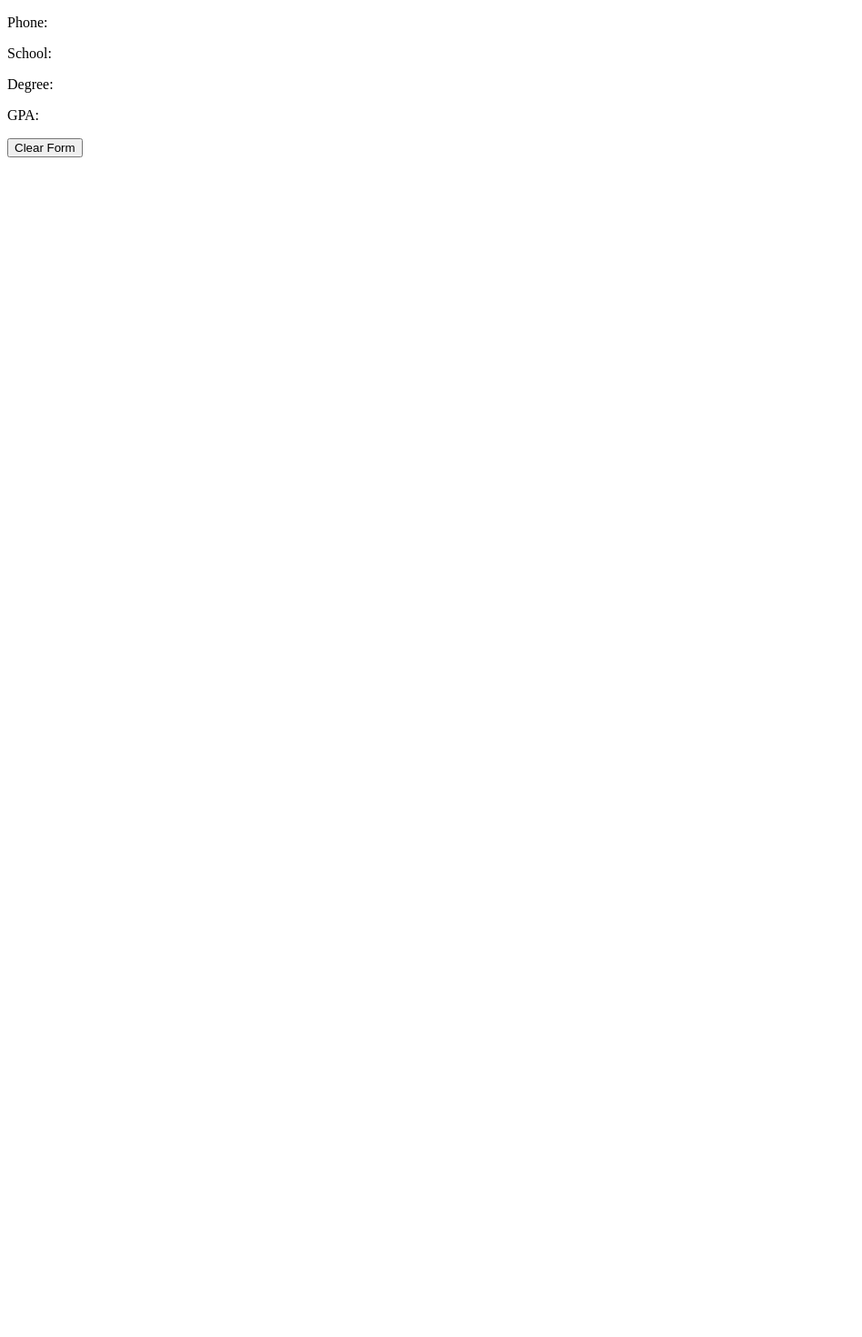
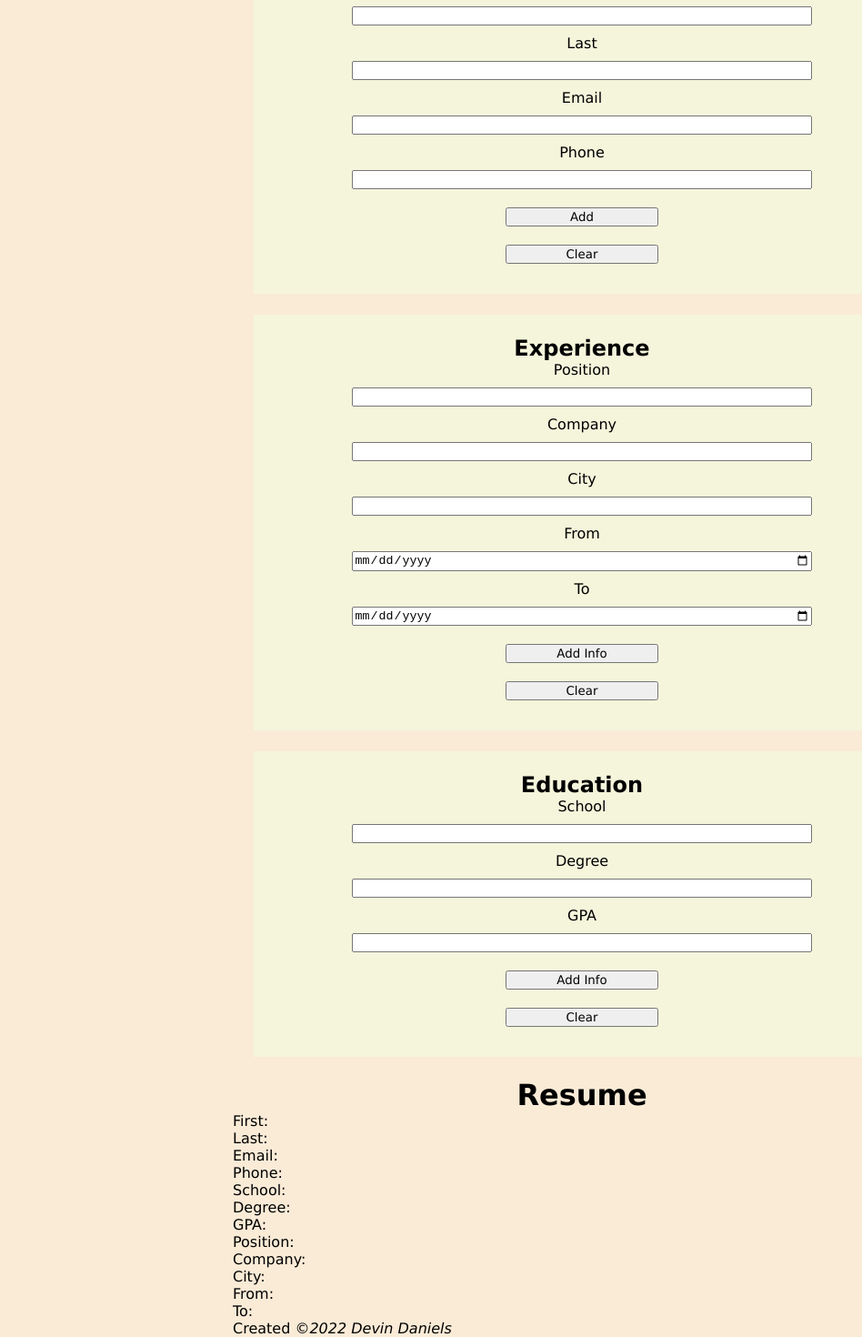
Before and after one commit to devingdaniels/resume_generator, a React (Create React App) app: page / in a window 1280 px wide. Shown: the part 216-1686 px from the top of the page at 91% size, without its empty margins (0-948 px from the left). Before the commit the page ends 800 px from the top, so only its background shows below. Built offline with nearby package versions, Linux system fonts and the light colour scheme.

Commit message:
Refactored App.js, added App.css

```diff
--- a/src/App.js
+++ b/src/App.js
@@ -1,58 +1,68 @@
 import React, { Component } from 'react'
 
+// Styles
+import './styles/App.css'
+
 // Components
+import Header from './components/Header'
 import Personal from './components/Personal'
 import Education from './components/Education'
-// import Work from './components/Work'
+import Experience from './components/Experience'
 import Resume from './components/Resume'
+import Footer from './components/Footer'
 
-
-
-export default class App extends Component {
+class App extends Component {
   constructor() {
     super()
     // State variable
     this.state = {
       personalInfo: {},
-      educationInfo: {}
+      educationInfo: {},
+      experienceInfo: {}
     }
     // Method getting passed to child component
     this.getPersonInfo = this.getPersonInfo.bind(this)
     this.getEducationInfo = this.getEducationInfo.bind(this)
   }
-
+  // CLASS METHODS
   // Method to get personal info from Personal Component state
   getPersonInfo = (info) => {
     this.setState({
       personalInfo: info
     })
   }
-
-
+  // Method to get education info from Education Component state
+  getExperienceInfo = (info) => {
+    this.setState({
+      experienceInfo: info
+    })
+  }
+  // Method to get education info from Education Component state
   getEducationInfo = (info) => {
     this.setState({
       educationInfo: info
     })
   }
-
-
-  clearForm = () => {
-    this.setState({
-      personalInfo: {},
-      educationInfo: {}
-    })
-  }
-
-
   render() {
     return (
       <div>
-        <Personal getPersonInfo={this.getPersonInfo} ></Personal>
-        <Education getEducationInfo={this.getEducationInfo }/>
-        <Resume personalInfo={this.state.personalInfo} educationInfo={this.state.educationInfo} />
-
-        <button onClick={this.clearForm}>Clear Form</button>
+        <Header></Header>
+        <main>
+        <section className='enterDataComponent'>
+          <Personal getPersonInfo={this.getPersonInfo}></Personal>
+        </section>
+        <section className='enterDataComponent'>
+          <Experience getExperienceInfo={this.getExperienceInfo}></Experience>
+        </section>
+        <section className='enterDataComponent'>
+            <Education getEducationInfo={this.getEducationInfo }/>
+          </section>
+        <Resume personalInfo={this.state.personalInfo} experienceInfo={ this.state.experienceInfo} educationInfo={this.state.educationInfo}  />
+        </main>
+        <Footer></Footer>
       </div>
     )
   }
 }
+
+export default App
--- a/src/components/Education.js
+++ b/src/components/Education.js
@@ -55,6 +55,7 @@ export class Education extends Component {
 
     return (
       <div>
+        <h1>Education</h1>
         <form onSubmit={this.handleSubmit}>
 
           <label htmlFor="school">School</label>
--- /dev/null
+++ b/src/components/Experience.js
@@ -0,0 +1,118 @@
+import React, { Component } from 'react'
+
+
+export class Experience extends Component {
+
+   constructor(props) {
+     super(props)
+     // State variable
+     this.state = {
+       info: {
+         position: '',
+         company: '',
+         city: '',
+         from: '',
+         to: ''
+       }
+     }
+   }
+
+  handleOnChange = (e) => {
+    // Dynamically update the property
+    this.setState({
+      info: {
+        ...this.state.info,
+        [e.target.id] : e.target.value
+      }
+    })
+  }
+
+  handleSubmit = (e) => {
+    // Prevent page reload
+    e.preventDefault()
+    // Form submitted, update the state with confirmed values and pass the info back to App.js
+    this.setState({
+      info: {
+          position: this.state.info.position,
+          company: this.state.info.company,
+          city: this.state.info.city,
+          from: this.state.info.from,
+          to: this.state.info.to
+      }
+    })
+    // Make the function call to pass back updated object
+    this.props.getExperienceInfo(this.state.info)
+  }
+
+  clearForm = () => {
+    this.setState({
+      info: {
+         position: this.state.info.position,
+         company: this.state.info.company,
+         city: this.state.info.city,
+         from: this.state.info.from,
+         to: this.state.info.to
+       }
+    })
+  }
+
+
+  render() {
+
+    const { position, company, city, from, to } = this.state.info
+
+    return (
+      <div>
+        <h1>Experience</h1>
+        <form onSubmit={this.handleSubmit}>
+
+          <label htmlFor="position">Position</label>
+          <input
+            type="text"
+            id='position'
+            value={position}
+            onChange={ this.handleOnChange }
+          />
+
+          <label htmlFor="company">Company</label>
+          <input
+            type="text"
+            id='company'
+            value={company}
+            onChange={ this.handleOnChange }
+          />
+
+          <label htmlFor="city">City</label>
+          <input
+            type="text"
+            id='city'
+            value={city}
+            onChange={ this.handleOnChange }
+          />
+
+          <label htmlFor="from">From</label>
+          <input
+            type="date"
+            id='from'
+            value={from}
+            onChange={ this.handleOnChange }
+          />
+
+          <label htmlFor="to">To</label>
+          <input
+            type="date"
+            id='to'
+            value={to}
+            onChange={ this.handleOnChange }
+          />
+
+          <button type='submit'>Add Info</button>
+          <button onClick={this.clearForm}>Clear</button>
+
+        </form>
+      </div>
+    )
+  }
+}
+
+export default Experience
--- /dev/null
+++ b/src/components/Footer.js
@@ -0,0 +1,12 @@
+import React from 'react'
+
+const Footer = () => {
+    let date = new Date().getFullYear()
+  return (
+    <footer>
+       <p>Created &copy;<i>{date}</i><cite> Devin Daniels</cite></p>
+    </footer>
+  )
+}
+
+export default Footer
--- /dev/null
+++ b/src/components/Header.js
@@ -0,0 +1,11 @@
+import React from 'react'
+
+const Header = () => {
+  return (
+    <header>
+      <h1>Resume Generator</h1>
+    </header>
+  )
+}
+
+export default Header
--- a/src/components/Personal.js
+++ b/src/components/Personal.js
@@ -63,6 +63,7 @@ export class Personal extends Component {
     // Return the component
     return (
         <div>
+            <h1>Personal Info</h1>
             <form onSubmit={this.onSubmit}>
 
                 <label htmlFor="fName">First:</label>
--- a/src/components/Resume.js
+++ b/src/components/Resume.js
@@ -10,12 +10,12 @@ export default class Resume extends Component {
     render() {
 
         const { fName, lName, email, phone } = this.props.personalInfo
-        const { school, degree , gpa } = this.props.educationInfo
-
+        const { school, degree, gpa } = this.props.educationInfo
+        const { position, company, city, from, to } = this.props.experienceInfo
 
         return (
             <div>
-                <h1>Hello from Resume</h1>
+                <h1>Resume</h1>
                 <p>First:{fName}</p>
                 <p>Last:{lName}</p>
                 <p>Email:{email}</p>
@@ -23,6 +23,11 @@ export default class Resume extends Component {
                 <p>School:{school}</p>
                 <p>Degree:{degree}</p>
                 <p>GPA:{gpa}</p>
+                <p>Position:{position}</p>
+                <p>Company:{company}</p>
+                <p>City:{city}</p>
+                <p>From:{from}</p>
+                <p>To:{to}</p>
         </div>
     )
   }
--- /dev/null
+++ b/src/styles/App.css
@@ -0,0 +1,47 @@
+* {
+  box-sizing: border-box;
+  margin: 0;
+}
+
+body {
+  width: 60%;
+  margin: 0 auto;
+  background-color: antiquewhite;
+  font-size: 1em;
+  font-family: Verdana, Geneva, Tahoma, sans-serif;
+}
+
+header {
+  font-size: 2em;
+  text-align: center;
+  padding: 3%;
+}
+
+h1 {
+  text-align: center;
+}
+
+form {
+  display: flex;
+  flex-direction: column;
+  text-align: center;
+  font-family: Verdana, Geneva, Tahoma, sans-serif;
+}
+
+input {
+  width: 75%;
+  margin: 10px auto;
+}
+
+button {
+  width: 25%;
+  margin: 10px auto;
+  font-family: Verdana, Geneva, Tahoma, sans-serif;
+}
+
+/* CLASSES */
+.enterDataComponent {
+  background-color: beige;
+  padding: 3%;
+  margin: 3%;
+}
```
Also changed, not shown: src/components/Work.js (deleted, +0 -18 lines).
